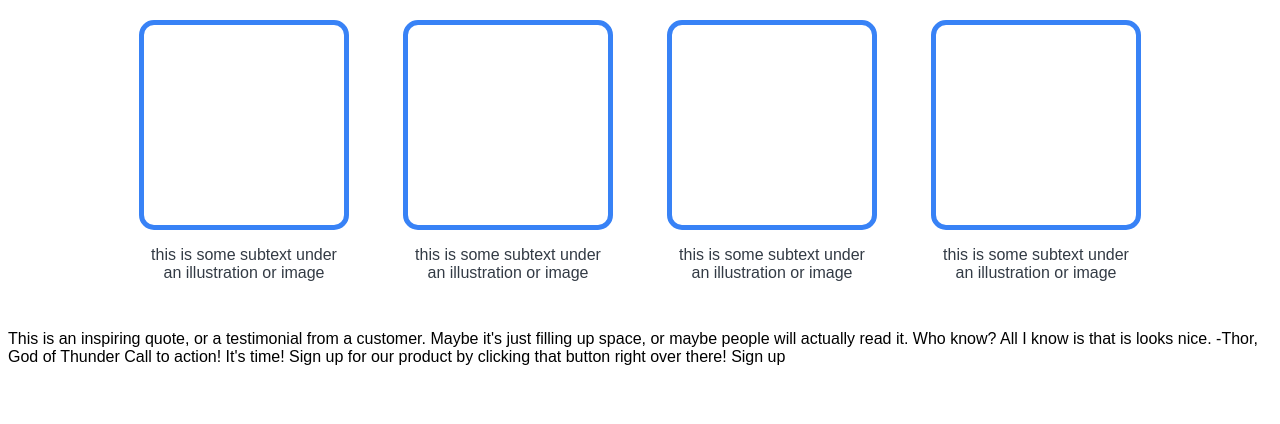
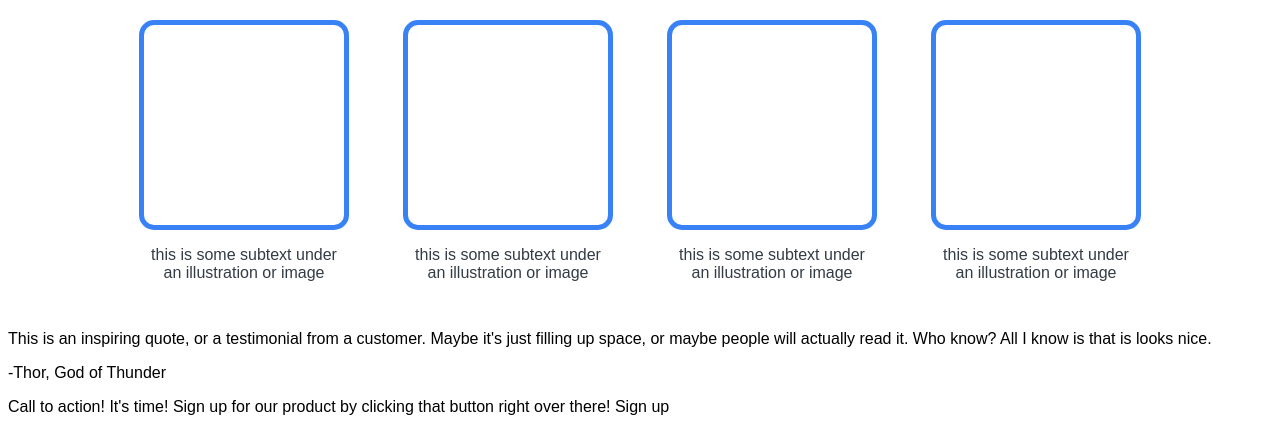
Before and after one commit to mihocikc/landing_page, a plain HTML site: page index.html in a window 1280 px wide. Shown: the part 599-1023 px from the top of the page. Before the commit the page ends 973 px from the top, so only its background shows below. Drawn offline with Linux system fonts and the light colour scheme.

Commit message:
Create div container for quote section. \ Created a div container for the quote section and separated the quote from the attribute in separate tags.

```diff
--- a/index.html
+++ b/index.html
@@ -47,12 +47,12 @@
                 </div>
             </div>
 </div>
-
-This is an inspiring quote, or a testimonial from a customer. Maybe it's just
+<div class="quote">
+    <div class="inspire">This is an inspiring quote, or a testimonial from a customer. Maybe it's just
 filling up space, or maybe people will actually read it. Who know? All I
-know is that is looks nice.
--Thor, God of Thunder
-
+know is that is looks nice.</div>
+    <p>-Thor, God of Thunder</p>
+</div>
 Call to action! It's time!
 Sign up for our product by clicking that button right over there!
 
```
